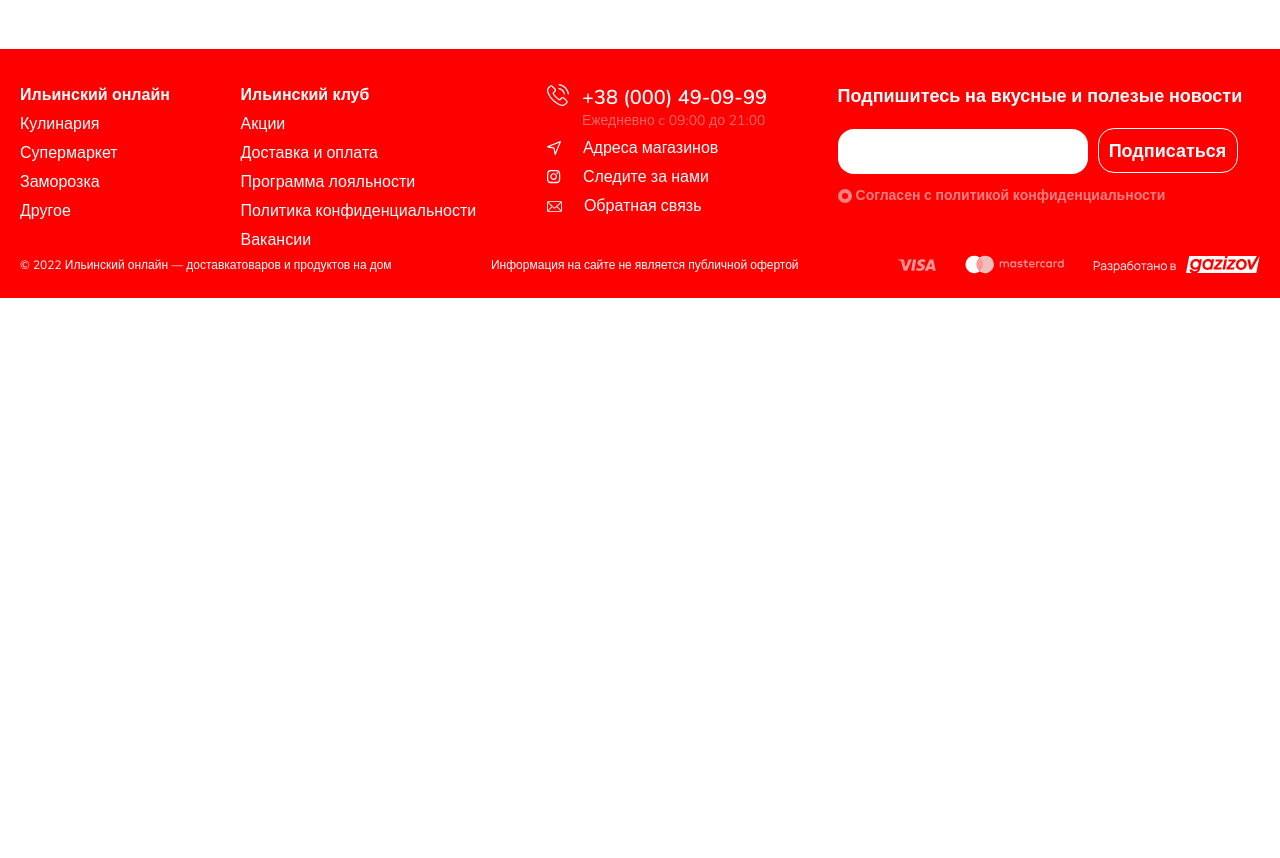
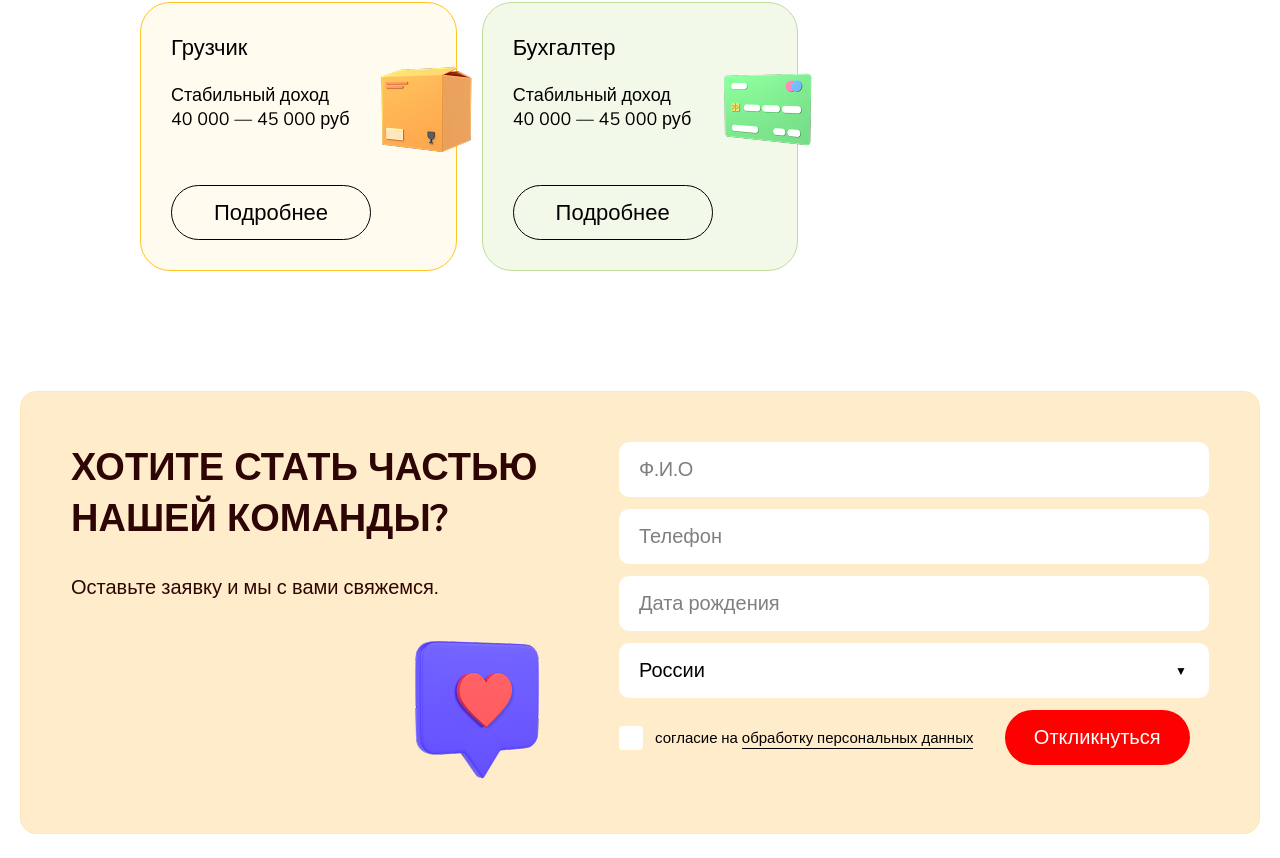
Before and after one commit to w1ct2/Ilyinsky, a Vue app: page /vacancies in a window 1280 px wide. Shown: the part 922-1780 px from the top of the page. Before the commit the page ends 1220 px from the top, so only its background shows below. Built offline with nearby package versions, Linux system fonts and the light colour scheme.

Commit message:
commit-21 (vacancies page part3: adaptive all blocks + mainBanner block (without adaptive))

```diff
--- a/src/components/pages/Vacancies/Vacancies.vue
+++ b/src/components/pages/Vacancies/Vacancies.vue
@@ -2,6 +2,7 @@
     <Header></Header>
     <main class="main">
         <Vacancies_Content></Vacancies_Content>
+        <Vacancies_FormBanner></Vacancies_FormBanner>
     </main>
     <Footer></Footer>
 </template>
@@ -11,6 +12,7 @@ import Header from '@/components/header/Header.vue';
 import Footer from '@/components/footer/Footer.vue';
 import { useMainStore } from '@/store/MainStore'
 import Vacancies_Content from './Vacancies_Content.vue';
+import Vacancies_FormBanner from './Vacancies_FormBanner.vue';
 const mainStore = useMainStore()
 </script>
 
--- a/src/components/pages/Vacancies/Vacancies_Content.vue
+++ b/src/components/pages/Vacancies/Vacancies_Content.vue
@@ -70,9 +70,13 @@ const resetActiveModal = ()=>{
         &-title {
             font-size: 22px;
             font-weight: 500;
+            overflow: hidden;
+            white-space: nowrap;
+            z-index: 2;
         }
         &-p {
             font-size: 18px;
+            z-index: 2;
         }
         &-button {
             font-size: 22px;
@@ -80,6 +84,82 @@ const resetActiveModal = ()=>{
             border-radius: 30px;
             max-width: 200px;
             aspect-ratio: 200/55;
+            margin-top: auto;
+            z-index: 2;
+        }
+    }
+    @media (max-width: 1300px) {
+        &__list {
+            grid-template-columns: repeat(3, 1fr);
+            max-width: rem(1000);
+            margin: 0 auto;
+            margin-top: rem(70);
+        }
+    }
+    @media (max-width: 1000px) {
+        &__item {
+            padding: 25px;
+            aspect-ratio: 0;
+            min-width: 0;
+            min-height: rem(260);
+            // &-title {
+            //     font-size: 20px;
+            // }
+            // &-p {
+            //     font-size: 18px;
+            // }
+            &-button {
+                font-size: 20px;
+            }
+            &-img {
+                max-width: rem(70);
+                max-height: rem(70);
+                top: -10px !important;
+            }
+        }
+    }
+    @media (max-width: 768px) {
+        & {
+            margin-top: rem(20);
+        }
+        &__list {
+            grid-template-columns: repeat(2, 1fr);
+            max-width: rem(520);
+        }
+        &__item {
+            min-height: rem(200);
+            &-title {
+                white-space: wrap;
+            }
+            &-img {
+                max-width: rem(60);
+                max-height: rem(60);
+            }
+            &-p {
+                font-size: 16px;
+            }
+        }
+    }
+    @media (max-width: 480px) {
+        &__title {
+            font-size: 22px;
+        }
+        &__list {
+            grid-template-columns: 1fr;
+            margin-top: rem(30);
+        }
+        &__item {
+            padding: 30px;
+            &-p {
+                font-size: 18px;
+            }
+            &-img {
+                max-width: rem(90);
+                max-height: rem(90);
+                top: 50% !important;
+                right: 10px !important;
+                transform: translateY(-50%);
+            }
         }
     }
 }
--- a/src/components/pages/Vacancies/Vacancies_Form.vue
+++ b/src/components/pages/Vacancies/Vacancies_Form.vue
@@ -78,8 +78,8 @@
         gap: 12px;
         align-items: center;
         & input {
-            width: rem(24);
-            height: rem(24);
+            min-width: rem(24);
+            min-height: rem(24);
             background-color: #fff;
             appearance: none;
             display: flex;
@@ -118,5 +118,30 @@
         margin: 0 auto;
         margin-top: auto;
     }
+    @media (max-width: 480px) {
+        &__input {
+            font-size: 18px;
+            height: rem(50);
+        }
+        &__select {
+            height: rem(50);
+            & select {
+                font-size: 18px;
+            }
+        }
+        &__checkbox label {
+            font-size: 16px;
+        }
+        &__button {
+            margin-top: rem(30);
+        }
+    }
+    @media (max-width: 480px) {
+        & {
+            max-width: none;
+            width: 100%;
+            border-radius: 0;
+        }
+    }
 }
 </style>
--- /dev/null
+++ b/src/components/pages/Vacancies/Vacancies_FormBanner.vue
@@ -0,0 +1,188 @@
+<template>
+    <section class="form">
+        <div class="container">
+            <div class="form__inner">
+                <div class="form__title-container" :style="{backgroundImage: `url(${img1})`}">
+                    <h1 class="form__title">Хотите стать частью нашей команды?</h1>
+                    <p class="form__p">Оставьте  заявку и мы с вами свяжемся.</p>
+                </div>
+                <form class="form__action">
+                    <input type="text" class="form__input" placeholder="Ф.И.О">
+                    <input type="text" class="form__input" placeholder="Телефон">
+                    <input type="text" class="form__input" placeholder="Дата рождения">
+                    <div class="form__select">
+                        <span>▼</span>
+                        <select>
+                            <option value="России" selected>России</option>
+                            <option value="Белоруси">Белоруси</option>
+                            <option value="Казахстана">Казахстана</option>
+                        </select>
+                    </div>
+                    <div class="form__checkbox">
+                        <input type="checkbox" id="checkbox">
+                        <label for="checkbox">согласие на <span>обработку персональных данных</span></label>
+                        <button class="form__button" @click.prevent>Откликнуться</button>
+                    </div>
+                </form>
+            </div>
+        </div>
+    </section>
+</template>
+
+<script setup>
+import img1 from '@/assets/img/vacancios/Like.png'
+import { useMainStore } from '@/store/MainStore'
+const mainStore = useMainStore()
+</script>
+
+<style lang="scss" scoped>
+@import "@/scss/remFunction";
+.form {
+    margin-bottom: rem(130);
+    &__inner {
+        display: flex;
+        justify-content: space-between;
+        background-color: #FFECCA;
+        border: 1px solid #FFE7B9;
+        border-radius: 16px;
+        width: 100%;
+        padding: 50px;
+        aspect-ratio: 1290/460;
+    }
+    &__title-container {
+        color: #2E0505;
+        max-width: rem(480);
+        height: 100%;
+        display: flex;
+        flex-direction: column;
+        gap: 30px;
+        background-repeat: no-repeat;
+        background-size: auto;
+        background-position: bottom right;
+    }
+    &__title {
+        font-size: 38px;
+        font-weight: 700;
+        text-transform: uppercase;
+    }
+    &__p {
+        font-size: 20px;
+    }
+
+    &__action {
+        max-width: rem(590);
+        display: flex;
+        flex-direction: column;
+        gap: 12px;
+        width: 100%;
+        height: 100%;
+    }
+    &__input {
+        width: 100%;
+        height: rem(55);
+        background-color: #fff;
+        padding: 0 20px;
+        font-size: 20px;
+        color: #000;
+        border-radius: 10px;
+        &::placeholder {
+            color: rgba(0, 0, 0, .5);
+        }
+    }
+    &__select select {
+        width: 100%;
+        height: rem(55);
+        background-color: #fff;
+        padding: 0 20px;
+        font-size: 20px;
+        color: #000;
+        border-radius: 10px;
+        appearance: none;
+    }
+    &__select {
+        position: relative;
+        display: flex;
+        align-items: center;
+        justify-content: center;
+        cursor: pointer;
+        & span {
+            font-size: 12px;
+            color: #000;
+            pointer-events: none;
+            position: absolute;
+            right: 22px;
+        }
+    }
+    &__checkbox {
+        display: flex;
+        gap: 12px;
+        align-items: center;
+        & input {
+            min-width: rem(24);
+            min-height: rem(24);
+            background-color: #fff;
+            appearance: none;
+            display: flex;
+            align-items: center;
+            justify-content: center;
+            position: relative;
+            border-radius: 4px;
+            cursor: pointer;
+            &:checked {
+                &::after {
+                    content: '';
+                    background-color: #000;
+                    width: rem(9);
+                    height: rem(9);
+                    border-radius: 50%;
+                    position: absolute;
+                }
+            }
+        }
+        & label {
+            user-select: none;
+            font-size: 15px;
+            color: #000;
+        }
+        & span {
+            border-bottom: 1px solid #000;
+        }
+    }
+    &__button {
+        border-radius: 30px;
+        color: #fff;
+        font-size: 20px;
+        background-color: var(--red);
+        aspect-ratio: 185/55;
+        max-width: rem(185);
+        width: 100%;
+        margin: 0 auto;
+        margin-top: auto;
+    }
+    @media (max-width: 480px) {
+        &__input {
+            font-size: 18px;
+            height: rem(50);
+        }
+        &__select {
+            height: rem(50);
+            & select {
+                font-size: 18px;
+            }
+        }
+        &__checkbox label {
+            font-size: 16px;
+        }
+        &__button {
+            margin-top: rem(30);
+        }
+    }
+    @media (max-width: 480px) {
+        & {
+            max-width: none;
+            width: 100%;
+            border-radius: 0;
+        }
+    }
+}
+</style>
--- a/src/components/pages/Vacancies/Vacancies_Modal.vue
+++ b/src/components/pages/Vacancies/Vacancies_Modal.vue
@@ -21,7 +21,7 @@
                     <p class="vacancy__p" v-for="paragraph in data.info.p_3">{{ paragraph }}</p>
                 </div>
             </div>
-            <Vacancies_Form></Vacancies_Form>
+            <Vacancies_Form class="vacancy__form"></Vacancies_Form>
         </div>
     </div>
 </template>
@@ -61,6 +61,7 @@ const props = defineProps({
     background-color: rgba(0, 0, 0, .5);
     animation: opacity .5s;
     &__inner {
+        overscroll-behavior: contain;
         background-color: #fff;
         max-width: rem(1290);
         width: 100%;
@@ -95,12 +96,14 @@ const props = defineProps({
         display: flex;
         flex-direction: column;
         justify-content: space-between;
+        gap: 30px;
         width: 100%;
     }
     &__content-block {
         display: flex;
         flex-direction: column;
         gap: 12px;
+        min-height: fit-content;
     }
     &__title {
         font-size: 32px;
@@ -136,5 +139,80 @@ const props = defineProps({
             transform: rotate(45deg);
         }
     }
+    @media (max-width: 1300px) {
+        &__title {
+            font-size: 28px;
+        }
+        &__p {
+            font-size: 19px;
+        }
+        &__inner {
+            grid-template-columns: rem(100) 1fr;
+            grid-template-rows: rem(100) auto auto;
+            row-gap: 40px;
+        }
+        &__icon {
+            grid-row: 1/4;
+        }
+        &__content {
+            grid-column: 2/3;
+            grid-row: 1/3;
+        }
+        &__form {
+            grid-column: 2/3;
+            grid-row: 3/4;
+        }
+    }
+    @media (max-width: 1000px) {
+        &__inner {
+            height: 100%;
+            width: 100%;
+            margin: 0;
+            border-radius: 0;
+            padding-bottom: rem(80);
+        }
+        &__title {
+            font-size: 26px;
+        }
+        &__p {
+            font-size: 18px;
+        }
+    }
+    @media (max-width: 768px) {
+        &__title {
+            font-size: 24px;
+        }
+        &__inner {
+            grid-template-columns: repeat(1, 1fr);
+            padding: 40px;
+            padding-bottom: rem(70);
+        }
+        &__icon {
+            grid-row: 1/2;
+        }
+        &__content {
+            grid-column: 1/2;
+            grid-row: 2/3;
+        }
+        &__form {
+            grid-column: 1/2;
+            grid-row: 3/4;
+        }
+    }
+    @media (max-width: 480px) {
+        &__inner {
+            padding-left: 0;
+            padding-right: 0;
+            padding-top: rem(40);
+            padding-bottom: rem(70);
+        }
+        &__icon, &__content {
+            margin: 0 30px;
+        }
+        &__content {
+            min-width: 0;
+            max-width: 90%;
+        }
+    }
 }
 </style>
```
Also changed, not shown: src/assets/img/vacancios/Like.png (renamed from src/assets/img/vacancios/Like_perspective_matte 1.png).
